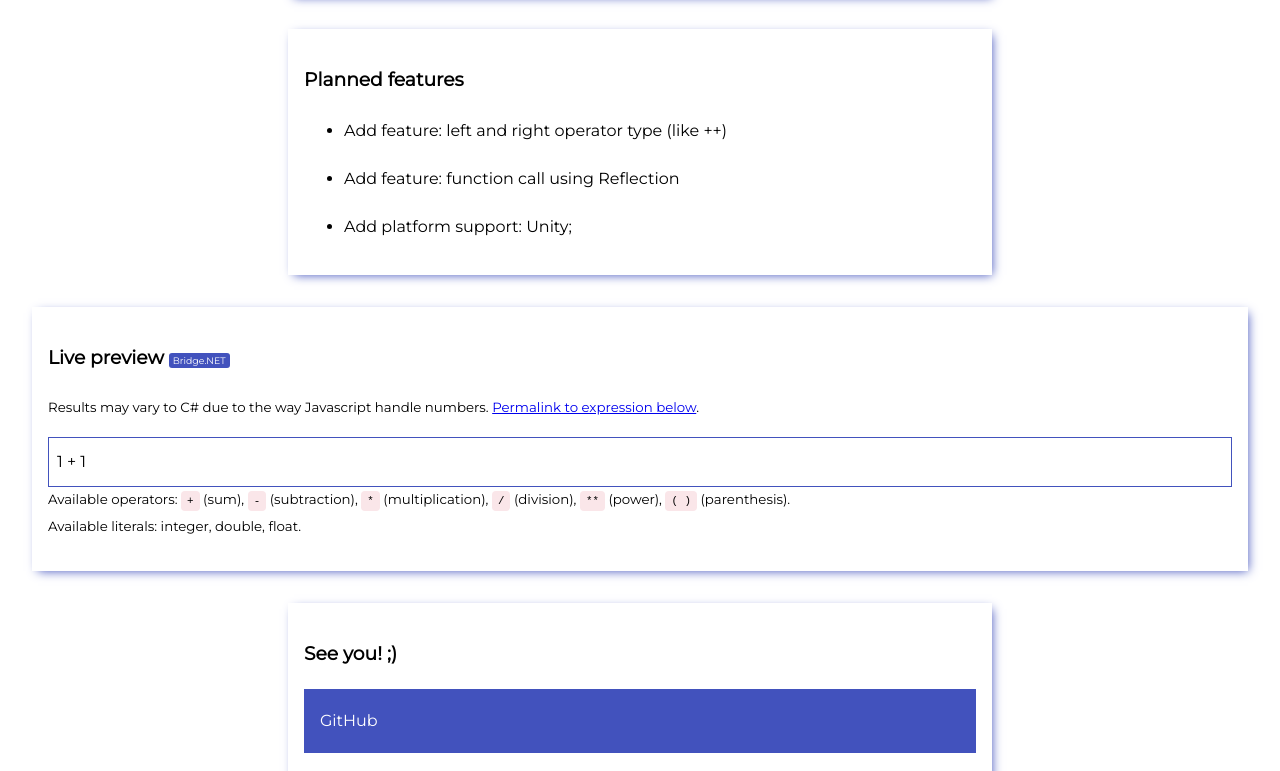
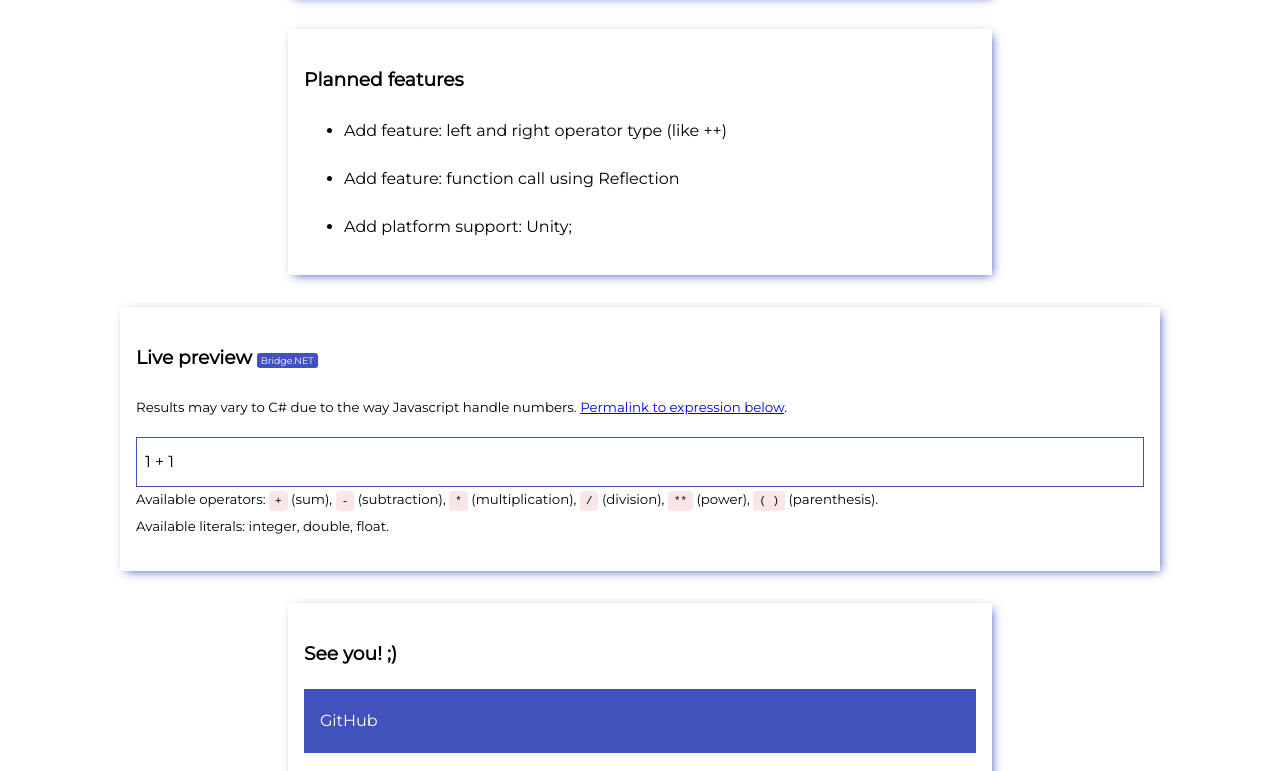
Before and after one commit to ezaca/rustic-expression, a plain HTML site: page docs/index.html in a window 1280 px wide. Shown: the part 509-1280 px from the top of the page. Drawn offline with Linux system fonts and the light colour scheme; a script that the page names is missing.

Commit message:
Improve style.

```diff
--- a/docs/style.css
+++ b/docs/style.css
@@ -89,7 +89,7 @@ div.story{
     box-shadow: #4252BD 3px 3px 10px -3px;
 }
 div.story.large{
-	max-width: none;
+	max-width: 120ex;
 }
 h3 > span, h2 > span {
 	font-weight: normal;
```
Also changed, not shown: 1 other file.
